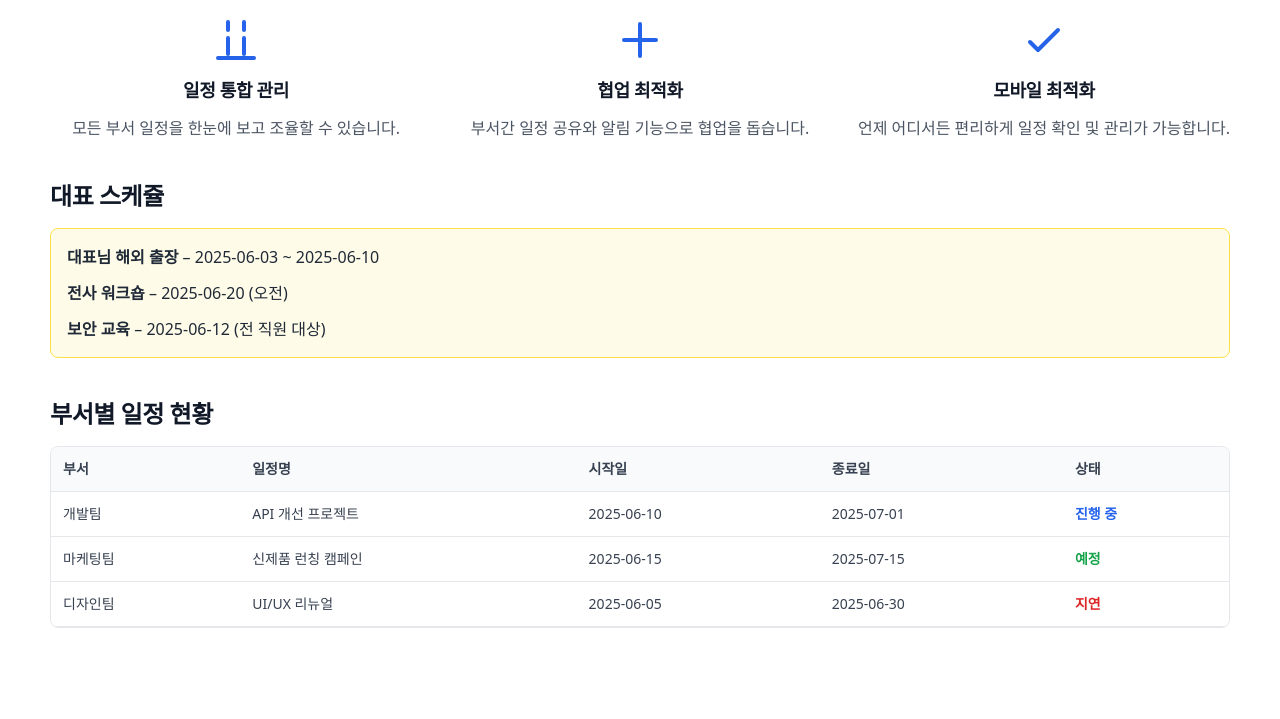
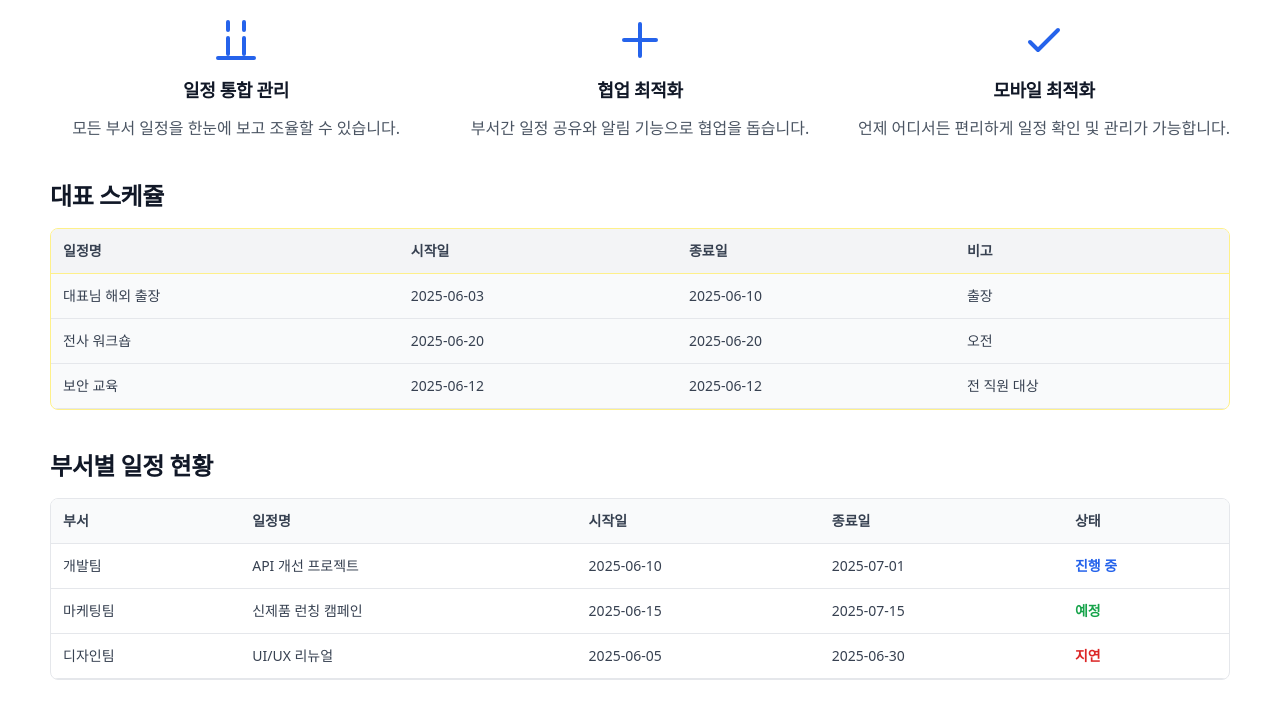
Before and after one commit to Agency8Group/TeamScheduler, a plain HTML site: page index.html in a window 1280 px wide. Shown: the part 61-780 px from the top of the page. Drawn offline with nearby package versions, Linux system fonts and the light colour scheme.

Commit message:
대표 스케쥴 처리

```diff
--- a/index.html
+++ b/index.html
@@ -230,28 +230,106 @@
                     </h2>
                 </div>
                 <div
-                    class="overflow-x-auto rounded-lg border border-yellow-300 bg-yellow-50 p-4"
+                    class="overflow-x-auto rounded-lg border border-yellow-200 bg-gray-50"
                 >
-                    <ul class="space-y-3">
-                        <li class="flex items-center space-x-3">
-                            <span
-                                ><strong>대표님 해외 출장</strong> – 2025-06-03
-                                ~ 2025-06-10</span
-                            >
-                        </li>
-                        <li class="flex items-center space-x-3">
-                            <span
-                                ><strong>전사 워크숍</strong> – 2025-06-20
-                                (오전)</span
-                            >
-                        </li>
-                        <li class="flex items-center space-x-3">
-                            <span
-                                ><strong>보안 교육</strong> – 2025-06-12 (전
-                                직원 대상)</span
-                            >
-                        </li>
-                    </ul>
+                    <table class="w-full text-left text-sm text-gray-700">
+                        <thead class="bg-gray-100">
+                            <tr>
+                                <th class="p-3 border-b border-yellow-200">
+                                    일정명
+                                </th>
+                                <th class="p-3 border-b border-yellow-200">
+                                    시작일
+                                </th>
+                                <th class="p-3 border-b border-yellow-200">
+                                    종료일
+                                </th>
+                                <th class="p-3 border-b border-yellow-200">
+                                    비고
+                                </th>
+                            </tr>
+                        </thead>
+                        <tbody>
+                            <tr class="hover:bg-yellow-50 transition">
+                                <td
+                                    class="p-3 border-b border-gray-200"
+                                    data-label="일정명"
+                                >
+                                    대표님 해외 출장
+                                </td>
+                                <td
+                                    class="p-3 border-b border-gray-200"
+                                    data-label="시작일"
+                                >
+                                    2025-06-03
+                                </td>
+                                <td
+                                    class="p-3 border-b border-gray-200"
+                                    data-label="종료일"
+                                >
+                                    2025-06-10
+                                </td>
+                                <td
+                                    class="p-3 border-b border-gray-200"
+                                    data-label="비고"
+                                >
+                                    출장
+                                </td>
+                            </tr>
+                            <tr class="hover:bg-yellow-50 transition">
+                                <td
+                                    class="p-3 border-b border-gray-200"
+                                    data-label="일정명"
+                                >
+                                    전사 워크숍
+                                </td>
+                                <td
+                                    class="p-3 border-b border-gray-200"
+                                    data-label="시작일"
+                                >
+                                    2025-06-20
+                                </td>
+                                <td
+                                    class="p-3 border-b border-gray-200"
+                                    data-label="종료일"
+                                >
+                                    2025-06-20
+                                </td>
+                                <td
+                                    class="p-3 border-b border-gray-200"
+                                    data-label="비고"
+                                >
+                                    오전
+                                </td>
+                            </tr>
+                            <tr class="hover:bg-yellow-50 transition">
+                                <td
+                                    class="p-3 border-b border-gray-200"
+                                    data-label="일정명"
+                                >
+                                    보안 교육
+                                </td>
+                                <td
+                                    class="p-3 border-b border-gray-200"
+                                    data-label="시작일"
+                                >
+                                    2025-06-12
+                                </td>
+                                <td
+                                    class="p-3 border-b border-gray-200"
+                                    data-label="종료일"
+                                >
+                                    2025-06-12
+                                </td>
+                                <td
+                                    class="p-3 border-b border-gray-200"
+                                    data-label="비고"
+                                >
+                                    전 직원 대상
+                                </td>
+                            </tr>
+                        </tbody>
+                    </table>
                 </div>
             </section>
             <!-- 일정 테이블 예시 -->
```
